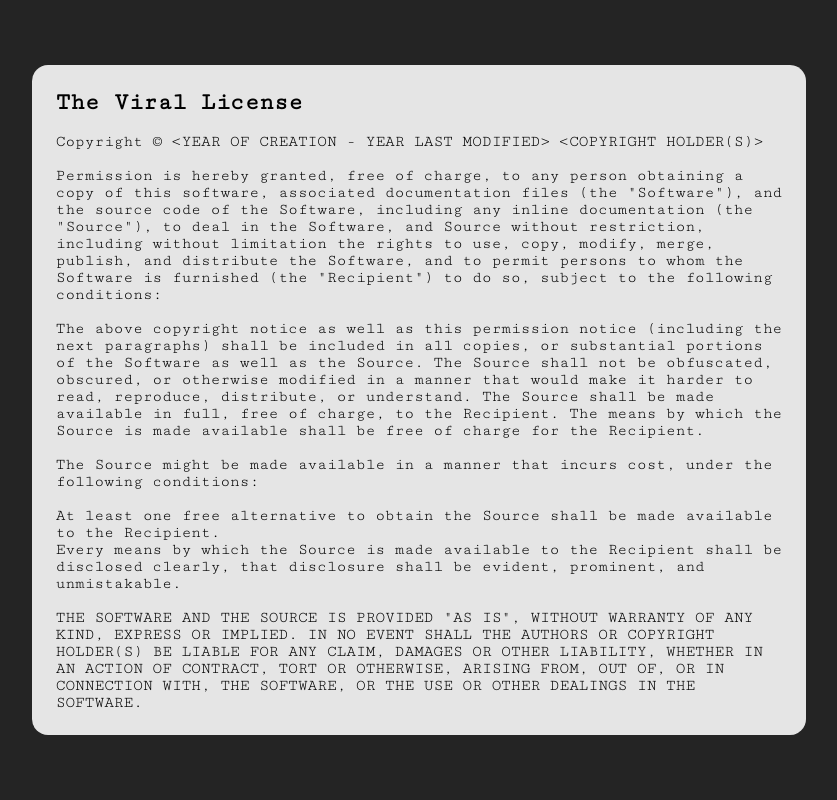
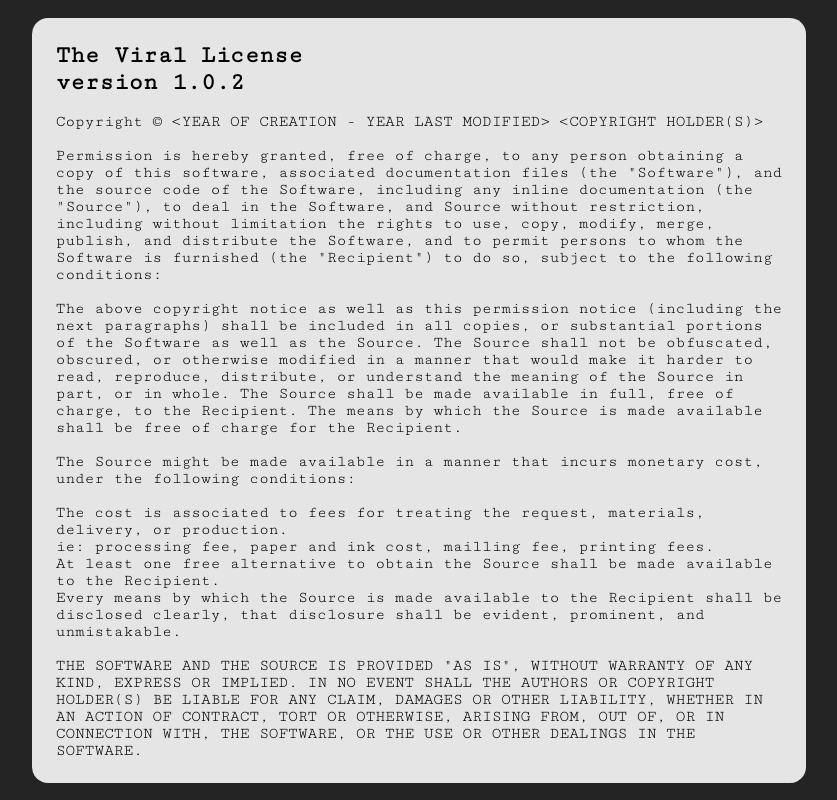
Before and after one commit to ViralTaco/viraltaco.github.io, a plain HTML site: page license/index.html in a window 1280 px wide. Shown: the whole page, without its empty margins (221-1058 px from the left). Drawn offline with Linux system fonts and the light colour scheme.

Commit message:
rephrasing of the contentious "making harder to understand" part

```diff
--- a/license/index.html
+++ b/license/index.html
@@ -16,7 +16,7 @@
 <body lang="en">
   <main>
     <article class="single">
-      <h1>The Viral License</h1>
+      <h1>The Viral License</h1><h2>version 1.0.2</h2>
       <br>
       <p>Copyright © &lt;YEAR OF CREATION - YEAR LAST MODIFIED&gt; &lt;COPYRIGHT HOLDER(S)&gt;</p>
       <br>
@@ -33,15 +33,17 @@
       The above copyright notice as well as this permission notice (including the next paragraphs)
       shall be included in all copies, or substantial portions of the Software as well as
       the Source. The Source shall not be obfuscated, obscured, or otherwise modified in a manner
-      that would make it harder to read, reproduce, distribute, or understand.
+      that would make it harder to read, reproduce, distribute, or understand the meaning of the Source in part, or in whole.
       The Source shall be made available in full, free of charge, to the Recipient.
       The means by which the Source is made available shall be free of charge for the Recipient.
       </p>
       <br>
       <p>
-      The Source might be made available in a manner that incurs cost, under the following conditions:
+      The Source might be made available in a manner that incurs monetary cost, under the following conditions:
       </p>
       <br>
+      <p>The cost is associated to fees for treating the request, materials, delivery, or production.<br>
+      ie: processing fee, paper and ink cost, mailling fee, printing fees.<p>
       <p>At least one free alternative to obtain the Source shall be made available to the Recipient.</p>
       <p>Every means by which the Source is made available to the Recipient shall be disclosed clearly,
       that disclosure shall be evident, prominent, and unmistakable.</p>
```
